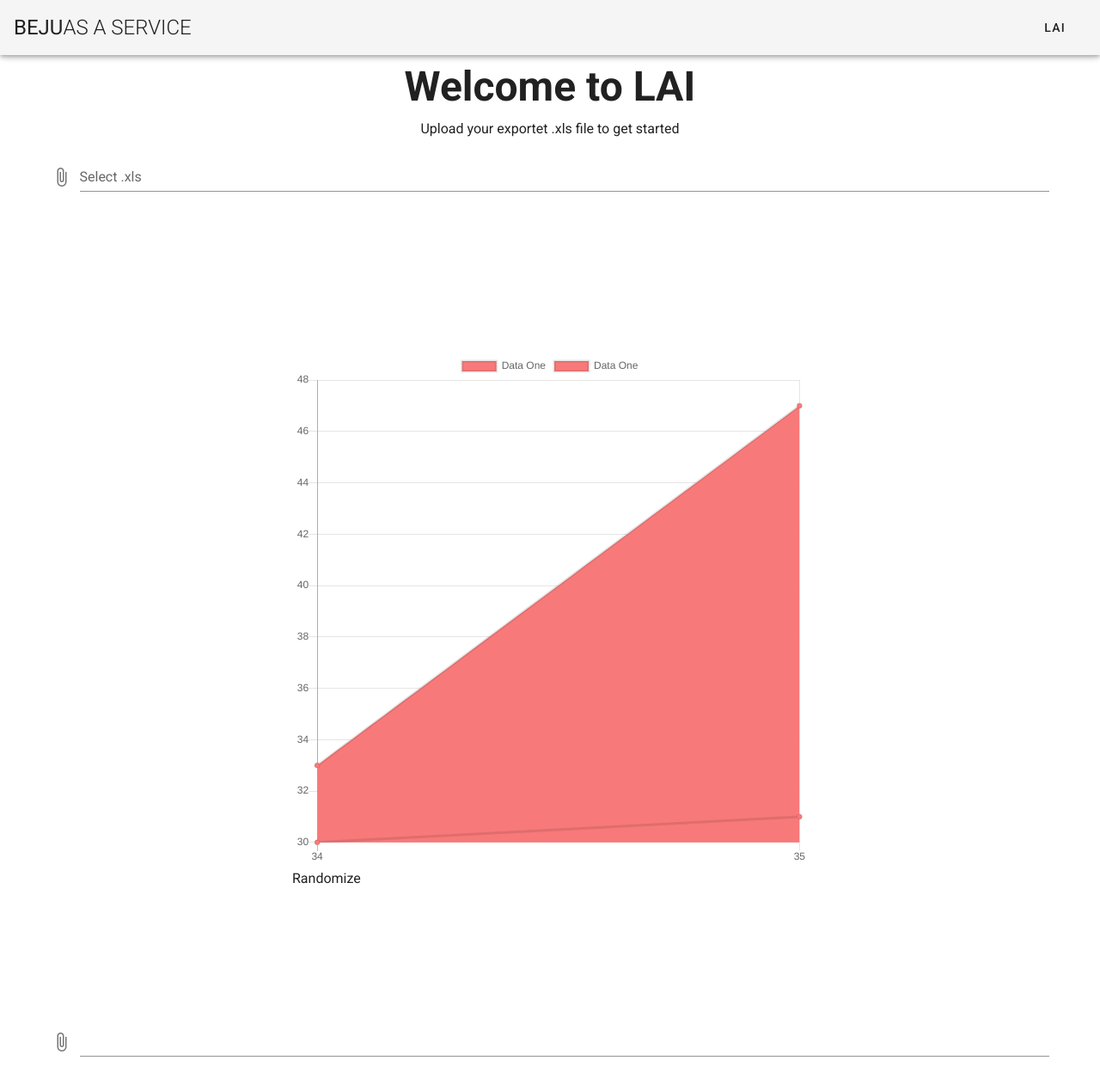
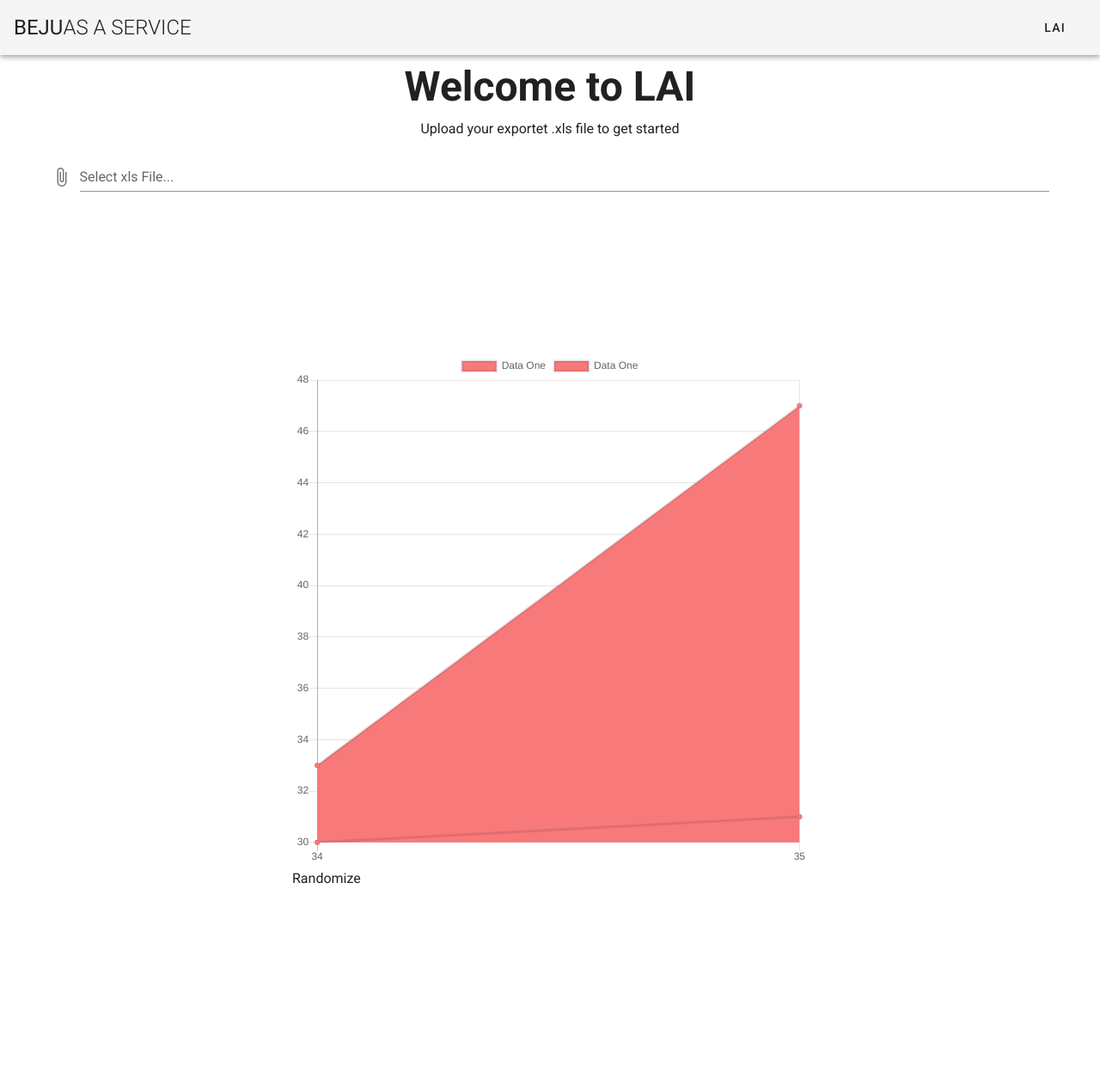
Before and after one commit to julianfbeck/LAI, a Vue app in the folder pwa/: page / in a window 1280 px wide. Shown: the whole page at 86% size. After the commit the page ends 1196 px from the top, so only its background shows below. Built offline with nearby package versions, Linux system fonts and the light colour scheme.

Commit message:
added start page

```diff
--- a/pwa/src/components/StartPage.vue
+++ b/pwa/src/components/StartPage.vue
@@ -4,17 +4,29 @@
       <v-flex mb-4>
         <h1 class="display-2 font-weight-bold mb-3">Welcome to LAI</h1>
         <p class="subheading font-weight-regular">Upload your exportet .xls file to get started</p>
-        <v-file-input type="file" id="file" ref="file" label="Select .xls" v-on:change="handleFileUpload()"></v-file-input>
+        <v-file-input
+          v-model="file"
+          label="Select xls File..."
+          accept=".xls"
+          @change="onFileChange"
+        ></v-file-input>
+        <v-card class="mx-auto">
+          <v-list-item v-for="item in json" v-bind:key="item">
+            <v-list-item-content>
+              <v-list-item-title>{{item.sheetName}}</v-list-item-title>
+              <v-list-item-subtitle>{{item.data}}</v-list-item-subtitle>
+            </v-list-item-content>
+          </v-list-item>
+        </v-card>
       </v-flex>
     </v-layout>
     <bar-diagram></bar-diagram>
-    <v-file-input type="file" id="file" ref="file" v-on:change="handleFileUpload()" />
   </v-container>
 </template>
 
 <script>
 import BarDiagram from "./BarDiagram";
-import XLSX from "xlsx"
+import XLSX from "xlsx";
 export default {
   name: "HelloWorld",
   components: {
@@ -22,22 +34,28 @@ export default {
   },
   data() {
     return {
-      file: ""
+      file: null,
+      json: []
     };
   },
   methods: {
-    handleFileUpload() {
-      this.file = this.$refs.file.files[0];
-      console.log(this.file);
-      const reader = new FileReader();
-      reader.onload = this.handleFileLoad;
-    },
-    handleFileLoad(event) {
-      var data = event.target.result;
-      var workbook = XLSX.read(data, {
-        type: "binary"
-      });
-      console.log(workbook.SheetNames)
+    onFileChange() {
+      let reader = new FileReader();
+      reader.onload = () => {
+        let data = reader.result;
+        let workbook = XLSX.read(data, {
+          type: "binary"
+        });
+        console.log(workbook);
+        workbook.SheetNames.forEach(sheetName => {
+          let XL_row_object = XLSX.utils.sheet_to_row_object_array(
+            workbook.Sheets[sheetName]
+          );
+
+          this.json.push({ sheetName: sheetName, data: XL_row_object });
+        });
+      };
+      reader.readAsBinaryString(this.file);
     }
   }
 };
```
